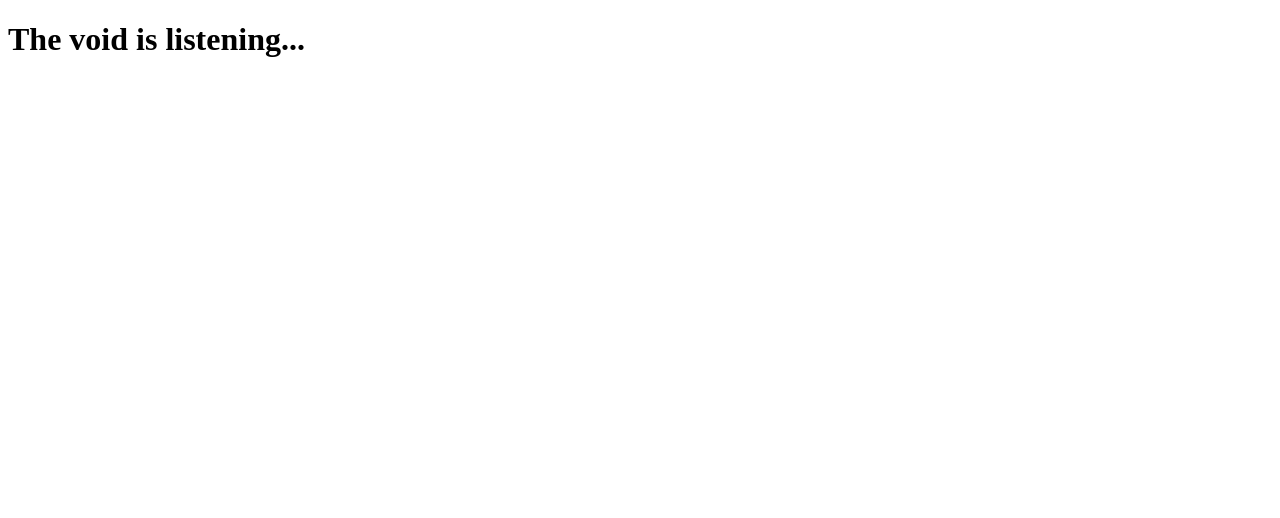
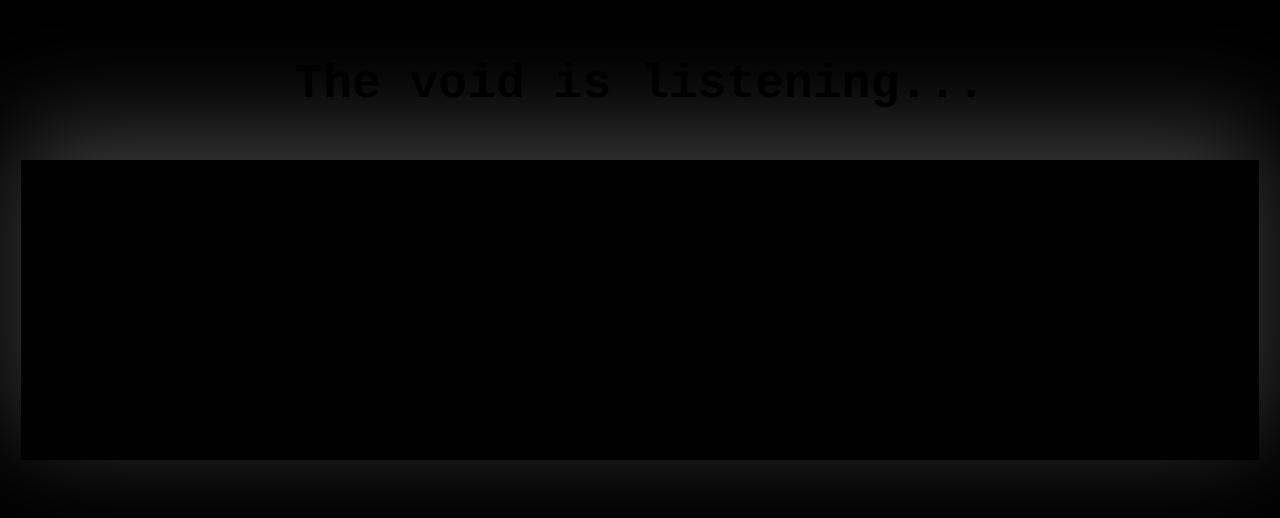
Before and after one commit to Dinaaaaaaaaaaaaaa/Dinaaaaaaaaaaaaaa.github.io, a plain HTML site: page index.html in a window 1280 px wide. Drawn offline with Linux system fonts and the light colour scheme.

Commit message:
probably last commit
probably-

```diff
--- a/index.html
+++ b/index.html
@@ -2,7 +2,7 @@
 <html lang="en">
   <head>
     <meta charset="UTF-8" />
-    <link rel="stylesheet" type="text/css" href="/styles.css" />
+    <link rel="stylesheet" type="text/css" href="https://raw.githubusercontent.com/Dinaaaaaaaaaaaaaa/Dinaaaaaaaaaaaaaa.github.io/main/style.css" />
     <meta name="viewport" content="width=device-width, initial-scale=1.0" />
     <title>Scream into the void</title>
   </head>
```
